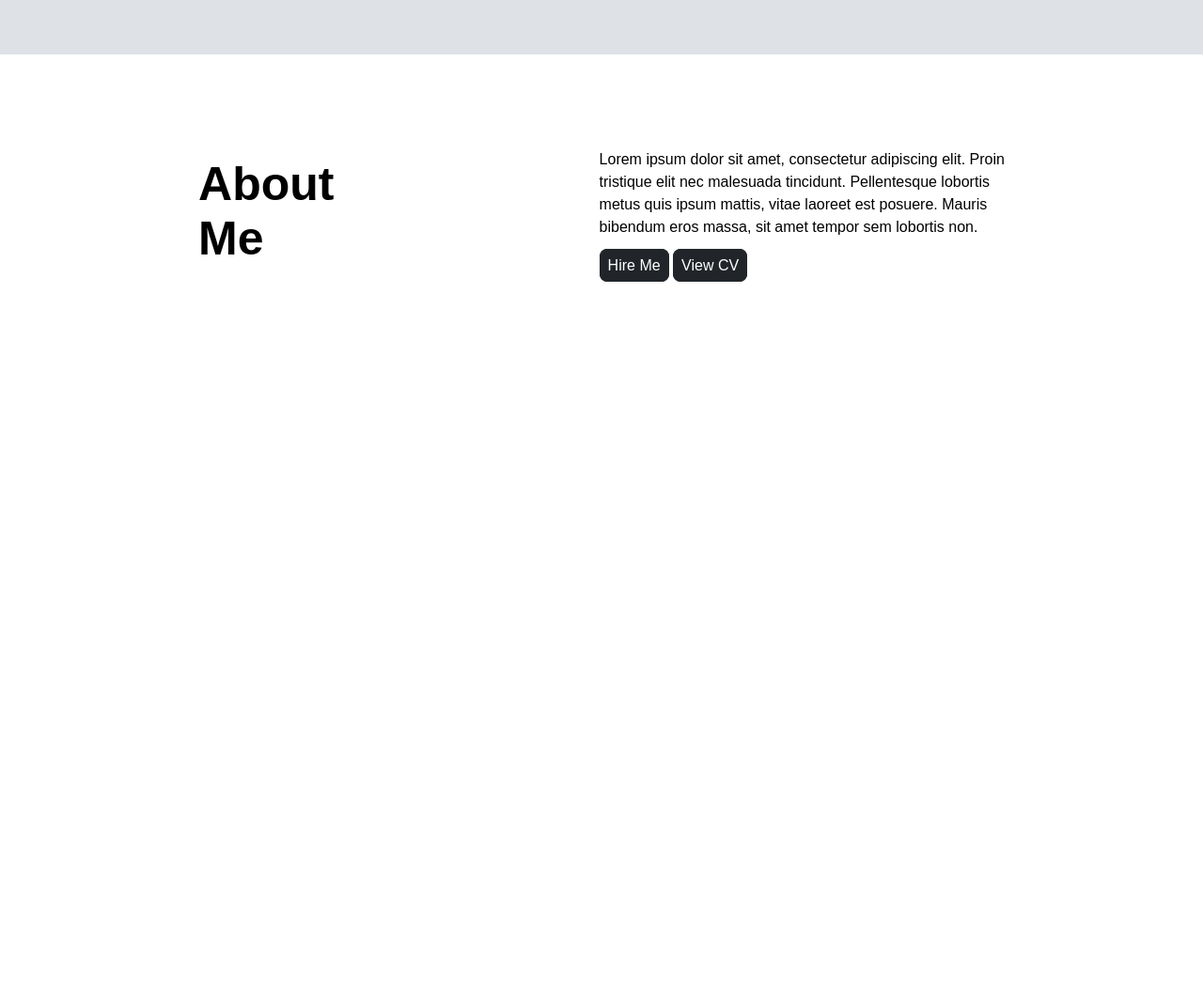
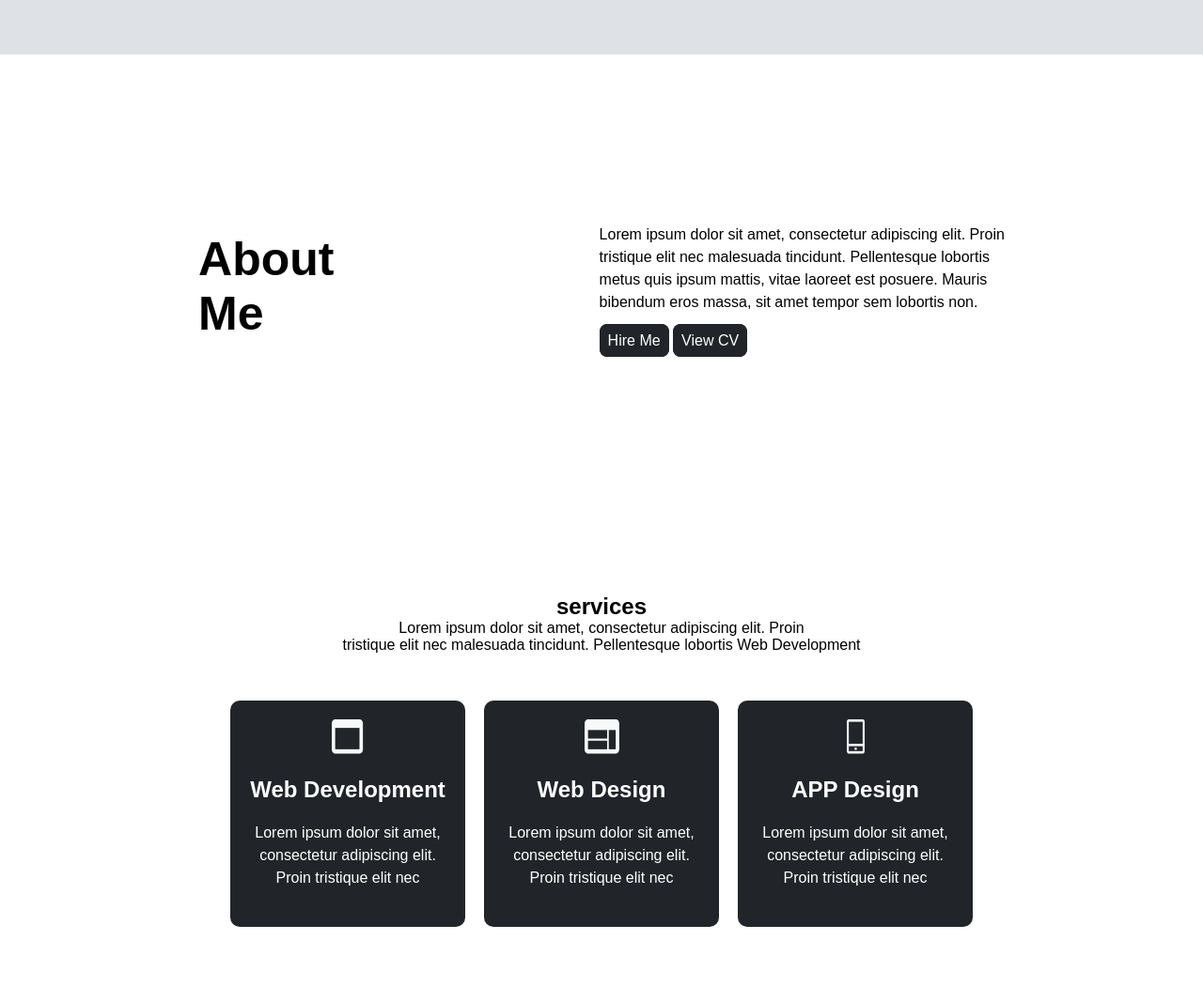
Before and after one commit to wedadosama/K, a plain HTML site: page index.html in a window 1280 px wide. Shown: the part 570-1637 px from the top of the page at 94% size. Before the commit the page ends 870 px from the top, so only its background shows below. Drawn offline with Linux system fonts and the light colour scheme.

Commit message:
Add:Services Section

```diff
--- a/asstes/styles/main.css
+++ b/asstes/styles/main.css
@@ -14,6 +14,9 @@ ul{
 }
 img{
   max-width: 100%;
+}
+section {
+  padding: 80px 0;
 }
 
 :root {
@@ -74,9 +77,6 @@ nav ul li a{
 }
 .hero{
 background-color:var(--platinum);
-padding: 80px 0;
-
-
 }
 .hero .container{
   display: flex;
@@ -128,3 +128,37 @@ padding: 80px 0;
   background-color: var(--white);
   color: var(--dark-gunmetal);
  }
+ .services{
+  text-align: center;
+  margin-top: 100px;
+ }
+
+ .services .container .cards{
+  display: flex;
+  align-items: center;
+  flex-wrap: wrap;
+  justify-content: center;
+  gap: 20px;
+
+ }
+.services .container .cards .card{
+  margin-top: 50px;
+  width: 250px;
+  padding: 20px ;
+  color: var(--white);
+  background-color: var(--dark-gunmetal);
+  border-radius: 10px;
+}
+.services .container .cards .card img{
+ margin-bottom: 20px;
+
+}
+
+.card p{
+  margin: 20px 0;
+  line-height: 1.5;
+}
+.card h2{
+  margin-bottom:20px;
+
+}
--- a/index.html
+++ b/index.html
@@ -53,7 +53,35 @@
         </div>
       </div>
     </section>
-
+    <section class="services">
+      <div class="container">
+        <div class="service">
+          <h2>services</h2>
+          <p class="col">Lorem ipsum dolor sit amet, consectetur adipiscing elit. Proin<br>
+           tristique elit nec malesuada tincidunt. Pellentesque lobortis Web  Development</p>
+        </div>
+        <div class="cards">
+          <div class="card">
+            <img src="./asstes/icons/web-development.webp">
+            <h2>Web  Development</h2>
+            <p>Lorem ipsum dolor sit amet, consectetur adipiscing elit. Proin tristique elit nec
+            </p>
+          </div>
+          <div class="card">
+            <img src="./asstes/icons/web-design.webp">
+            <h2>Web Design</h2>
+            <p>Lorem ipsum dolor sit amet, consectetur adipiscing elit. Proin tristique elit nec
+            </p>
+          </div>
+          <div class="card">
+            <img src="./asstes/icons/mobile.webp">
+            <h2>APP Design</h2>
+            <p>Lorem ipsum dolor sit amet, consectetur adipiscing elit. Proin tristique elit nec
+            </p>
+          </div>
+        </div>
+      </div>
+    </section>
   </main>
 
 </body>
```
